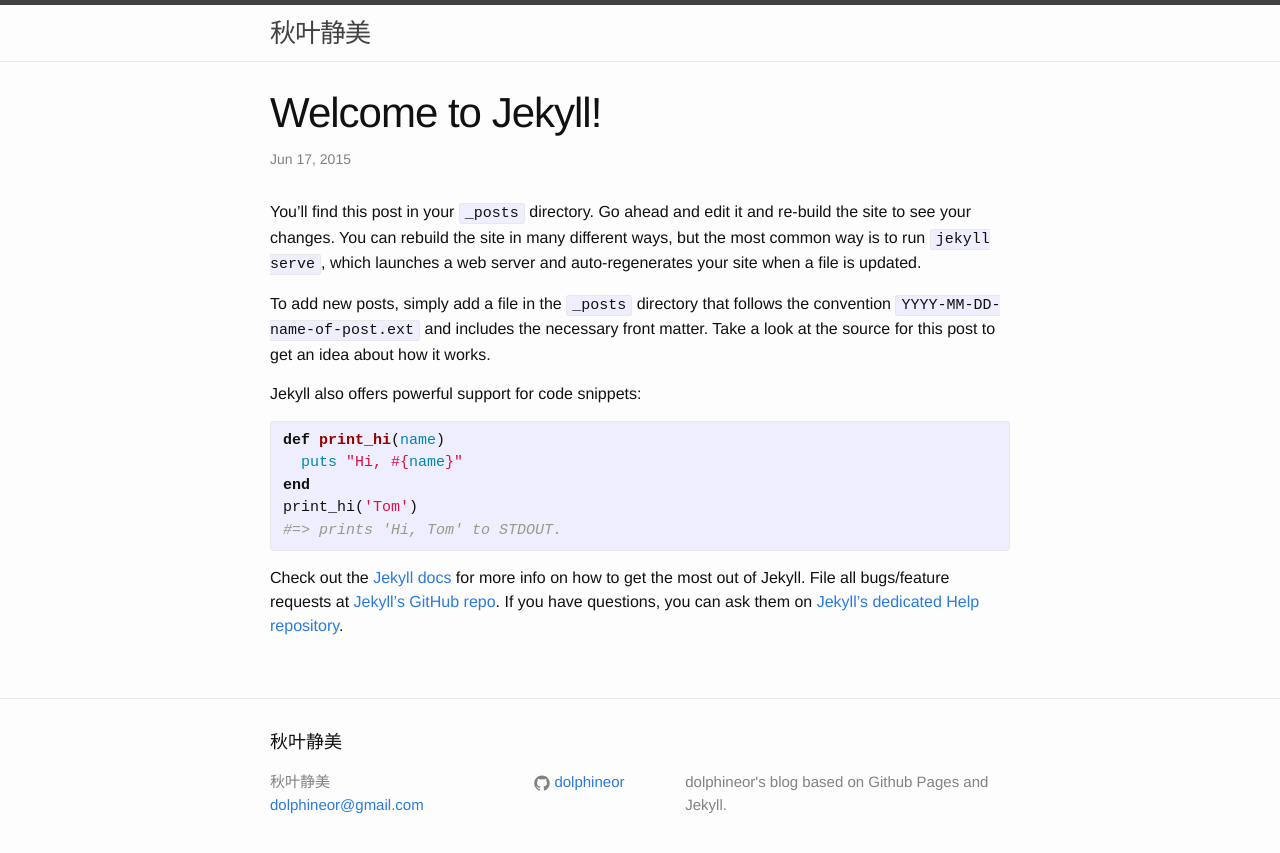
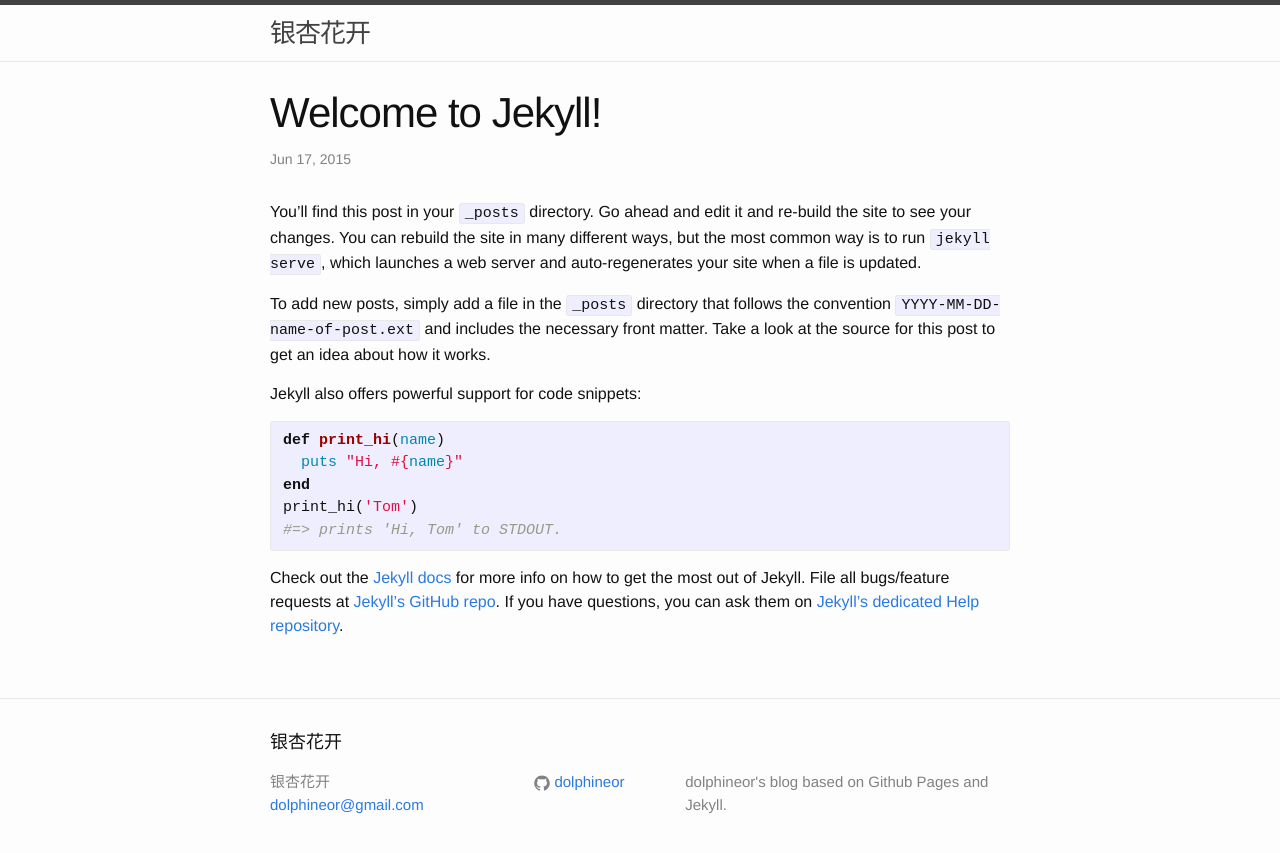
Before and after one commit to conchz/conchz.github.io, a Jekyll site: the page built from _posts/2015-06-17-welcome-to-jekyll.markdown, in a window 1280 px wide. Shown: the top 853 px of the page. Built offline with Jekyll 4.4.1, drawn with Linux system fonts in a browser that asks for light colours; comment, search, counter and statistics services are not loaded.

Commit message:
Update _config.yml

```diff
--- a/_config.yml
+++ b/_config.yml
@@ -1,5 +1,5 @@
 # Site settings
-title: 秋叶静美
+title: 银杏花开
 email: dolphineor@gmail.com
 description: >
   dolphineor's blog based on Github Pages and Jekyll.
```
